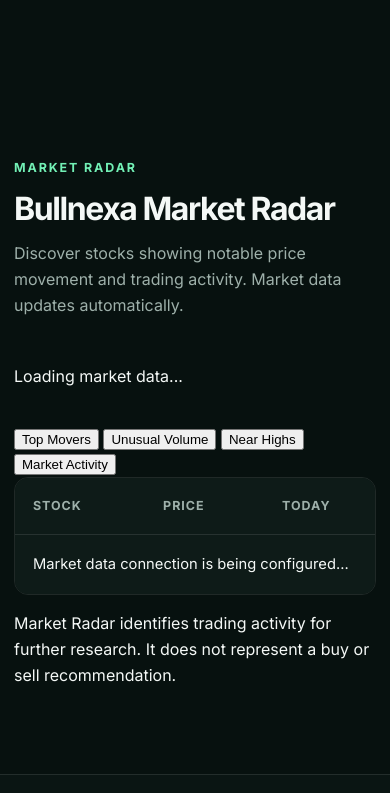
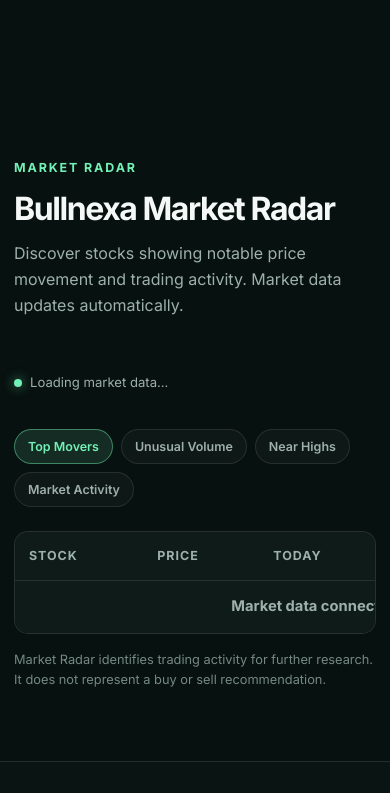
Before and after one commit to Tirth287/bullnexa, a plain HTML site: page index.html in a window 390 px wide. Shown: the part 2671-3464 px from the top of the page. Drawn offline with Linux system fonts and the light colour scheme.

Commit message:
Replace watchlist with Bullnexa Market Radar

```diff
--- a/style.css
+++ b/style.css
@@ -640,3 +640,133 @@ footer {
     width: 100%;
   }
 }
+/* =========================
+   BULLNEXA MARKET RADAR
+========================= */
+
+#market-radar {
+  background: var(--bg);
+}
+
+.radar-update {
+  display: flex;
+  align-items: center;
+  gap: 8px;
+  color: var(--muted);
+  font-size: .82rem;
+  white-space: nowrap;
+}
+
+.radar-live-dot {
+  width: 8px;
+  height: 8px;
+  border-radius: 50%;
+  background: var(--accent);
+  box-shadow: 0 0 12px rgba(114, 240, 181, .65);
+}
+
+.radar-tabs {
+  display: flex;
+  gap: 10px;
+  flex-wrap: wrap;
+  margin-bottom: 24px;
+}
+
+.radar-tab {
+  padding: 10px 16px;
+  border: 1px solid var(--line);
+  border-radius: 999px;
+  background: rgba(255,255,255,.03);
+  color: var(--muted);
+  font-family: inherit;
+  font-size: .85rem;
+  font-weight: 600;
+  cursor: pointer;
+  transition: .2s ease;
+}
+
+.radar-tab:hover {
+  color: var(--text);
+  border-color: rgba(114,240,181,.35);
+}
+
+.radar-tab.active {
+  background: rgba(114,240,181,.12);
+  border-color: rgba(114,240,181,.45);
+  color: var(--accent);
+}
+
+.radar-table-wrap {
+  background: var(--panel);
+}
+
+.radar-table {
+  min-width: 760px;
+}
+
+.radar-table td:first-child {
+  font-weight: 700;
+}
+
+.radar-loading-row td {
+  text-align: center;
+  padding: 36px 18px;
+  color: var(--muted);
+}
+
+.radar-price {
+  font-weight: 600;
+}
+
+.radar-change {
+  font-weight: 700;
+}
+
+.radar-change.positive {
+  color: var(--accent);
+}
+
+.radar-change.negative {
+  color: #ff7d7d;
+}
+
+.radar-signal {
+  display: inline-flex;
+  align-items: center;
+  padding: 6px 10px;
+  border-radius: 999px;
+  background: rgba(114,240,181,.10);
+  color: var(--accent);
+  font-size: .78rem;
+  font-weight: 700;
+}
+
+.radar-footer {
+  margin-top: 16px;
+}
+
+.radar-footer p {
+  margin: 0;
+  color: #758882;
+  font-size: .8rem;
+}
+
+@media (max-width: 700px) {
+  .radar-update {
+    margin-top: 8px;
+  }
+
+  .radar-tabs {
+    gap: 8px;
+  }
+
+  .radar-tab {
+    padding: 9px 13px;
+    font-size: .78rem;
+  }
+
+  .radar-table th,
+  .radar-table td {
+    padding: 14px;
+  }
+}
```
